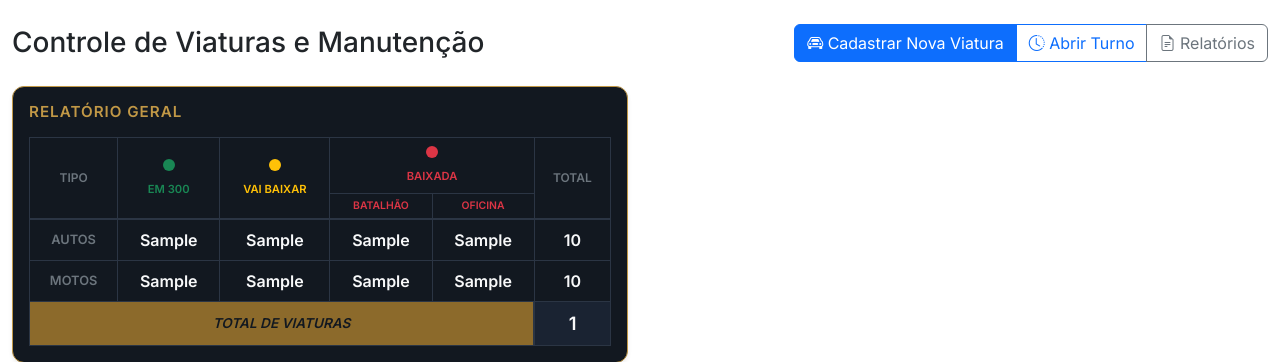
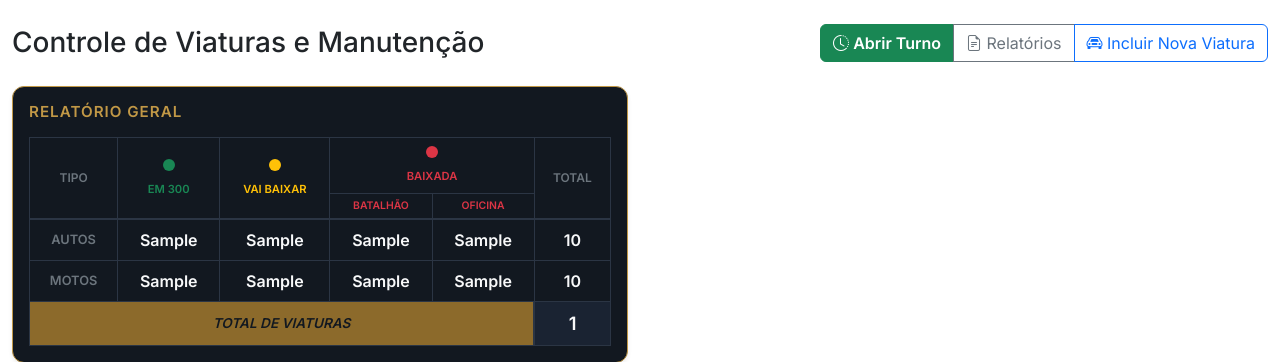
Before and after one commit to andredzanon/controle_policial, a Django app: template frota/templates/frota/dashboard.html in a window 1280 px wide. Shown: the part 67-429 px from the top of the page. Run offline with Django 5.2, Linux system fonts and the light colour scheme; the template is opened without the code that fills it: most values are stand-ins (such as "Sample title", 1, 10 or a date in 2020).

Commit message:
style: reorganiza botoes e da destaque ao abrir turno

```diff
--- a/frota/templates/frota/dashboard.html
+++ b/frota/templates/frota/dashboard.html
@@ -8,9 +8,9 @@
         <h3 class="mb-0">Controle de Viaturas e Manutenção</h3>
         <div class="btn-group">
             {% if user.nivel != 'operador' %}
-            <button class="btn btn-primary" onclick="abrirModalViatura()"><i class="bi bi-car-front"></i> Cadastrar Nova Viatura</button>
-            <a href="{% url 'frota:abertura_turno' %}" class="btn btn-outline-primary"><i class="bi bi-clock-history"></i> Abrir Turno</a>
+            <a href="{% url 'frota:abertura_turno' %}" class="btn btn-success fw-bold"><i class="bi bi-clock-history"></i> Abrir Turno</a>
             <button class="btn btn-outline-secondary" onclick="abrirModalRelatorioGeral()"><i class="bi bi-file-earmark-text"></i> Relatórios</button>
+            <button class="btn btn-outline-primary" onclick="abrirModalViatura()"><i class="bi bi-car-front"></i> Incluir Nova Viatura</button>
             {% endif %}
         </div>
     </div>
```
